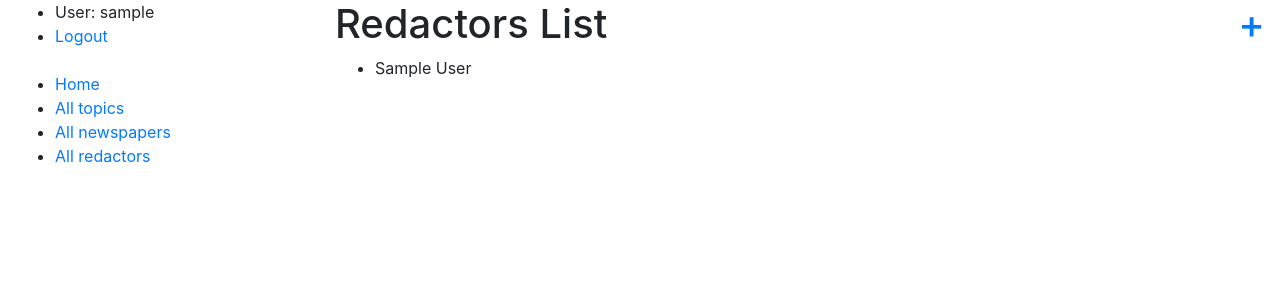
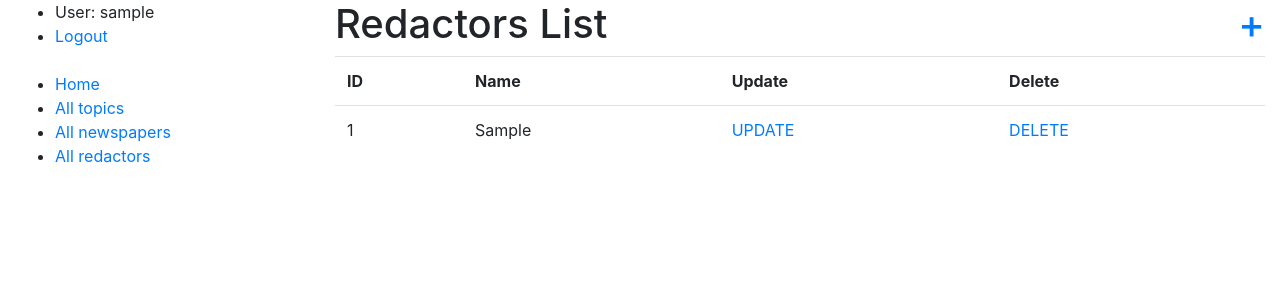
Before and after one commit to IhorPokr/Newspaper-Agency, a Django app: page /agency/redactors/ in a window 1280 px wide. Shown: the top 300 px of the page. Run offline with Django 4.2, Linux system fonts and the light colour scheme; the visitor is signed in with stand-in values (Sample User, id 1); data comes from the database, SQL or seed files in the repository.

Commit message:
Added table & update/delete buttons in redactor_list.html

```diff
--- a/templates/agency/redactor_list.html
+++ b/templates/agency/redactor_list.html
@@ -5,9 +5,34 @@
     Redactors List
     <a style="float: right" href="{% url 'agency:redactor-list-create' %}">+</a>
   </h1>
-  <ul>
-  {% for redactor in redactor_list %}
-    <li>{{ redactor.first_name }} {{ redactor.last_name }}</li>
-  {% endfor %}
-  </ul>
+  {% if redactor_list %}
+    <table class="table">
+      <tr>
+        <th>ID</th>
+        <th>Name</th>
+        <th>Update</th>
+        <th>Delete</th>
+      </tr>
+
+      {% for redactor in redactor_list %}
+        <tr>
+          <td>
+            {{ redactor.id }}
+          </td>
+          <td>
+            {{ redactor.first_name }}
+          </td>
+          <td>
+            <a href="{% url 'agency:redactor-list-update' pk=redactor.id %}">UPDATE</a>
+          </td>
+          <td>
+            <a href="{% url 'agency:redactor-list-delete' pk=redactor.id%}">DELETE</a>
+          </td>
+        </tr>
+      {% endfor %}
+
+    </table>
+    {% else %}
+      <p>The are no Redactors in Agency</p>
+  {% endif %}
 {% endblock %}
```
